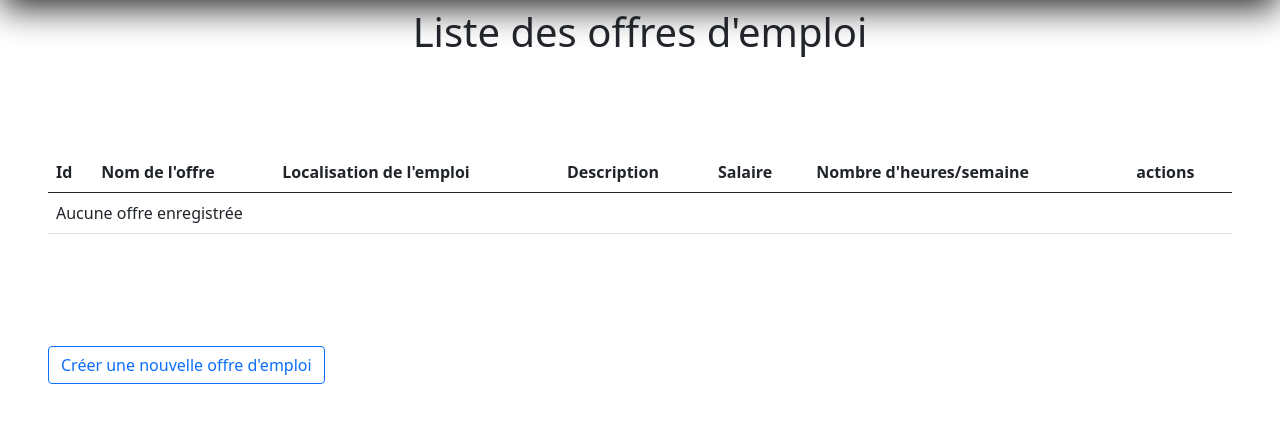
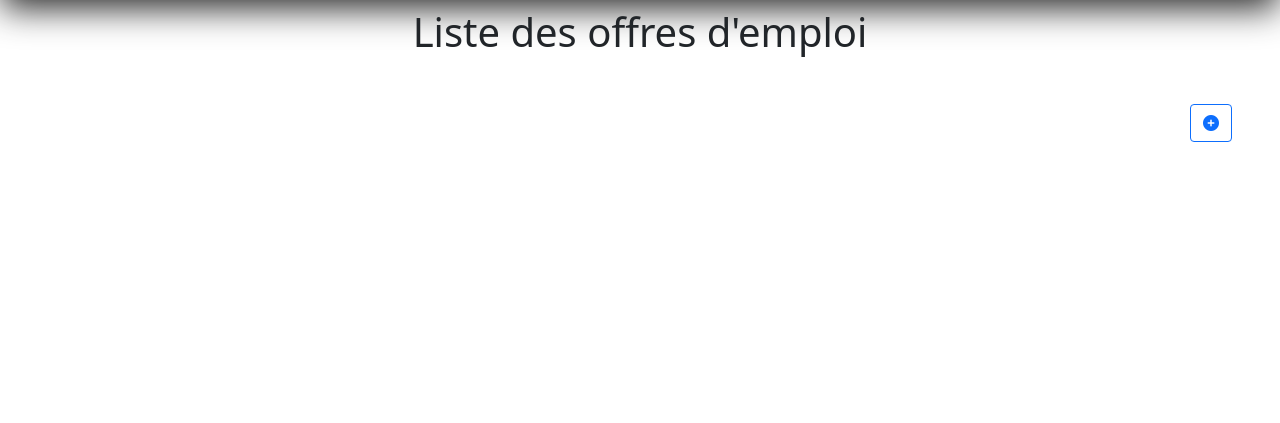
Before and after one commit to Brunod32/eva_back_trtconseil, a Symfony app: template templates/job_offer/index.html.twig in a window 1280 px wide. Shown: the part 60-483 px from the top of the page. Run offline with Twig, Linux system fonts and the light colour scheme; the template is opened without the code that fills it, so the values that code supplies are empty; some libraries are stand-ins or nearby versions.

Commit message:
Changed joboffer display

```diff
--- a/templates/job_offer/index.html.twig
+++ b/templates/job_offer/index.html.twig
@@ -11,53 +11,38 @@
             {{ message }}
         </div>
     {% endfor %}
-
-    <div class="container">
+    <section class="container">
         <div class="row">
             <div class="col-lg-12">
                 <h1 class="page-header text-center mb-5 mt-2">Liste des offres d'emploi</h1>
             </div>
         </div>
-    </div>
-    <div class="m-5">
-        <table class="table">
-            <thead>
-                <tr>
-                    <th>Id</th>
-                    <th>Nom de l'offre</th>
-                    <th>Localisation de l'emploi</th>
-                    <th>Description</th>
-                    {# <th>IsValid</th> #}
-                    <th>Salaire</th>
-                    <th>Nombre d'heures/semaine</th>
-                    <th>actions</th>
-                </tr>
-            </thead>
-            <tbody>
-            {% for job_offer in job_offers %}
-                <tr>
-                    <td>{{ job_offer.id }}</td>
-                    <td>{{ job_offer.jobTitle | capitalize}}</td>
-                    <td>{{ job_offer.workplace | capitalize}}</td>
-                    <td>{{ job_offer.description | capitalize}}</td>
-                    {# <td>{{ job_offer.isValid ? 'Yes' : 'No' }}</td> #}
-                    <td>{{ job_offer.salary }}</td>
-                    <td>{{ job_offer.schedule }}</td>
-                    <td>
-                        <a href="{{ path('app_job_offer_show', {'id': job_offer.id}) }}">Voir</a>
-                        <a href="{{ path('app_job_offer_edit', {'id': job_offer.id}) }}">Modifier</a>
-                    </td>
-                </tr>
-            {% else %}
-                <tr>
-                    <td colspan="8">Aucune offre enregistrée</td>
-                </tr>
-            {% endfor %}
-            </tbody>
-        </table>
+    </section>
+
+    <div class="mx-5 mb-5 d-flex justify-content-end">
+        <a href="{{ path('app_job_offer_new') }}" class="btn btn-outline-primary"><i class="fa-solid fa-circle-plus" title="Créer une nouvelle offre d'emploi"></i></a>
     </div>
 
-    <div class="m-5">
-        <a href="{{ path('app_job_offer_new') }}" class="btn btn-outline-primary">Créer une nouvelle offre d'emploi</a>
-    </div>
+    <section class="container">
+        <div class="row row-cols-1 row-cols-md-2 row-cols-lg-3">
+        {% for job_offer in job_offers %}
+            <div class="container d-flex justify-content-center">
+                <div class="card mb-3" style="width: 20rem;">
+                        <h5 class="card-header text-center">{{ job_offer.jobTitle | capitalize}}</h5>
+                        <div class="card-body">
+                            <p class="card-text">{{ job_offer.description | capitalize}}</p>
+                            <p class="card-text">{{ job_offer.salary }} €/mois</p>
+                            <p class="card-text">{{ job_offer.schedule }} heures/semaine</p>
+                            <p class="card-subtitle mb-2 text-muted">{{ job_offer.workplace | capitalize}}</p>
+                        </div>
+                        <div class="card-footer d-flex justify-content-around">
+                            <a href="{{ path('app_job_offer_show', {'id': job_offer.id}) }}">Voir</a>
+                            <a href="{{ path('app_job_offer_edit', {'id': job_offer.id}) }}">Modifier</a>
+                        </div>
+                </div>
+            </div>
+        {% endfor %}
+        </div>
+    </section>
+
 {% endblock %}
--- a/templates/job_offer/show.html.twig
+++ b/templates/job_offer/show.html.twig
@@ -49,7 +49,7 @@
 <div class="ms-5">
     <a href="{{ path('app_job_offer_index') }}" class="btn btn-outline-success mb-2">Retour à la liste</a>
     <br>
-    <a href="{{ path('app_job_offer_edit', {'id': job_offer.id}) }}" class="btn btn-outline-primary">>Modifier</a>
+    <a href="{{ path('app_job_offer_edit', {'id': job_offer.id}) }}" class="btn btn-outline-primary">Modifier</a>
 
     {{ include('job_offer/_delete_form.html.twig') }}
 {% endblock %}
```
Also changed, not shown: templates/home/index.html.twig (+9 -4 lines).
